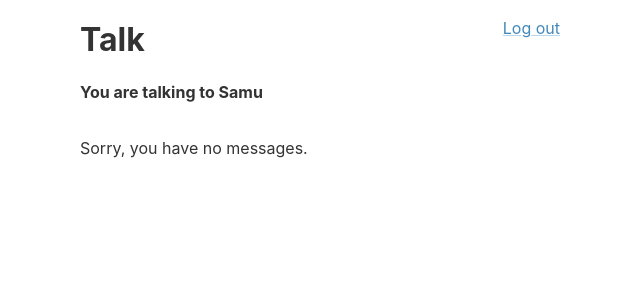
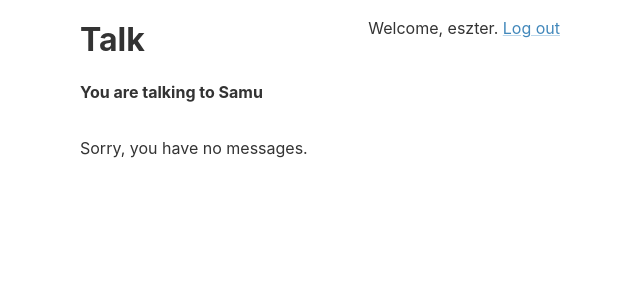
Before and after one commit to c0derabbit/talk, a Flask app: page / in a window 1280 px wide. Shown: the top 300 px of the page, without its empty margins (320-960 px from the left). Run offline with Flask 2, Linux system fonts and the light colour scheme; the visitor is signed in with stand-in values (Sample User, id 1); data that the repository does not hold is empty.

Commit message:
welcome the user and let 2 users in

```diff
--- a/index.py
+++ b/index.py
@@ -9,7 +9,8 @@
 	# DATABASE=os.path.join(app.root_path, 'talk.db'),
 	DATABASE='/tmp/talk.db',
 	SECRET_KEY='dev key',
-	USERNAME='eszter',
+	USER1='eszter',
+	USER2='Samu',
 	PASSWORD='secret'
 ))
 
@@ -33,7 +34,7 @@
 	db = get_db()
 	cursor = db.execute('select sender, receiver, message from messages order by id desc')
 	messages = cursor.fetchall()
-	session['partner'] = 'Samu'
+	session['partner'] = 'Samu' if session['username'] == 'eszter' else 'Eszter'
 	return render_template('messages.html', messages=messages, partner=session['partner'])
 
 @app.route('/send', methods=['POST'])
@@ -48,9 +49,9 @@
 def login():
 	error = None
 	if request.method == 'POST':
-		if request.form['username'] != app.config['USERNAME']:
-			error = 'Invalid username'
-		elif request.form['password'] != app.config['PASSWORD']:
+		# if request.form['username'] != app.config['USER1'] or request.form['username'] != app.config['USER2']:
+		# 	error = 'Invalid username'
+		if request.form['password'] != app.config['PASSWORD']:
 			error = 'Incorrect password'
 		else:
 			session['logged_in'] = True
--- a/templates/base.html
+++ b/templates/base.html
@@ -14,7 +14,7 @@
         {% if not session.logged_in %}
           <a href="{{ url_for('login') }}">Log in</a>
         {% else %}
-          <a href="{{ url_for('logout') }}">Log out</a>
+          Welcome, {{ session.username }}. <a href="{{ url_for('logout') }}">Log out</a>
         {% endif %}
       </nav>
 
```
